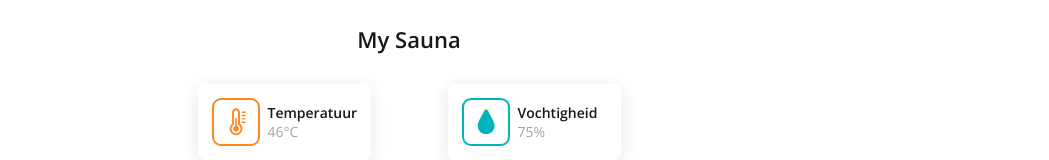
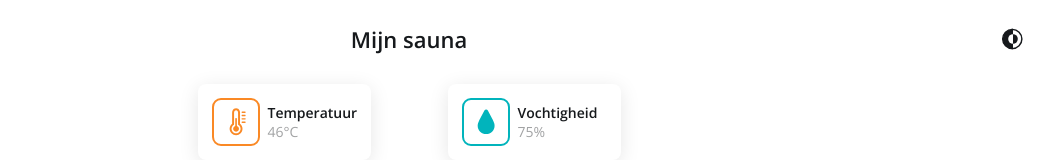
Before and after one commit to jhaenen/Sauna, a Vue app in the folder Site/: page / in a window 1280 px wide. Shown: the top 160 px of the page, without its empty margins (231-1280 px from the left). Built offline with nearby package versions, Linux system fonts and the light colour scheme; the HTML template or start-up script is replaced by a standard one.

Commit message:
Added dark mode

```diff
--- a/Site/src/app.vue
+++ b/Site/src/app.vue
@@ -1,21 +1,26 @@
 <template>
-    <div id="body">
-        <div id="title">{{title}}</div>
+    <div id="body" :class="{lightMode: !(SD.darkMode), darkMode: SD.darkMode}">
+        <title-bar :title="title" back="false"/>
         <sensor-data/>
         <gallery/>
     </div>
 </template>
 
 <script>
+import Store from "./stores/Store"
+
+import titleBar from "./components/titleBar.vue"
 import sensorData from "./components/sensorData.vue"
 import gallery from "./components/gallery.vue"
 
 export default {
     name: "App",
-    components: {sensorData, gallery},
+    components: {sensorData, gallery, titleBar},
+
     data() {
         return {
-            title: "My Sauna"
+            title: "Mijn sauna",
+            SD: Store.data
         }
     }
 };
@@ -31,16 +36,21 @@ export default {
         color: #16191C;
     }
 
+    .lightMode {
+        color: #16191C;
+        background: #FFFFFF;
+    }
+
+    .darkMode {
+        background: #16191C;
+        color: #FFFFFF;
+    }
+
     #body {
         height: 100vh;
     }
-</style>
 
-<style scoped>
-    #title {
-        font-weight: 600;
-        text-align: center;
-        font-size: 22px;
-        padding: 24px 0 30px 0;
+    .clickable {
+        cursor: pointer;
     }
 </style>
--- a/Site/src/components/sensorData.vue
+++ b/Site/src/components/sensorData.vue
@@ -1,13 +1,13 @@
 <template>
-    <div id="container"><div id="itemHolder">
-        <div class="item">
+    <div id="container"><div id="itemHolder" :class="{lightMode: !(SD.darkMode), darkMode: SD.darkMode}">
+        <div :class="{item: true, lightMode: !(SD.darkMode), darkMode: SD.darkMode}">
             <temp-icon class="icon"/>
             <div>
                 <div class="title">Temperatuur</div>
                 <div class="value">46&#176;C</div>
             </div>
         </div>
-        <div class="item">
+        <div :class="{item: true, lightMode: !(SD.darkMode), darkMode: SD.darkMode}">
             <hum-icon class="icon"/>
             <div>
                 <div class="title">Vochtigheid</div>
@@ -18,12 +18,19 @@
 </template>
 
 <script>
+import Store from "../stores/Store"
+
 import tempIcon from "../assets/temperatuur_icon.svg"
 import humIcon from "../assets/vochtigheid_icon.svg"
 
 export default {
     name: "sensorData",
-    components: {tempIcon, humIcon}
+    components: {tempIcon, humIcon},
+    data() {
+        return {
+            SD: Store.data
+        }
+    }
 }
 </script>
 
@@ -36,7 +43,15 @@ export default {
 
     #itemHolder {
         width: 100vw;
+
+    }
+
+    #itemHolder.lightMode {
         box-shadow: 0 4px 20px rgba(0, 0, 0, 0.1);
+    }
+
+    .item.darkMode {
+        background: #1d2327;
     }
 
     .item {
@@ -45,7 +60,6 @@ export default {
         display: flex;
         align-items: center;
         justify-content: flex-start;
-
     }
 
     @media only screen and (min-width: 370px) {
@@ -58,9 +72,16 @@ export default {
             box-shadow: 0 0 0 rgba(0, 0, 0, 0);
         }
 
+        #itemHolder.lightMode {
+            box-shadow: 0 0 0 rgba(0, 0, 0, 0);
+        }
+
         .item {
             margin: 0;
             border-radius: 8px;
+        }
+
+        .item.lightMode {
             box-shadow: 0 4px 20px rgba(0, 0, 0, 0.1);
         }
     }
--- /dev/null
+++ b/Site/src/components/titleBar.vue
@@ -0,0 +1,54 @@
+<template>
+    <div id="titleBar"><div id="title">{{title}}</div><dark-mode-icon :class="{icon: true, clickable: true, darkMode: SD.darkMode}" @click="SD.darkMode = !(SD.darkMode)"/></div>
+
+</template>
+
+<script>
+import Store from "../stores/Store"
+
+import darkModeIcon from "../assets/darkmode.svg"
+
+export default {
+    name: "titleBar",
+    props: ['title', 'back'],
+    components: {darkModeIcon},
+    data() {
+        return {
+            SD: Store.data
+        }
+    }
+}
+</script>
+
+<style scoped>
+    #titleBar {
+        position: relative;
+        display: flex;
+        align-items: center;
+        justify-content: space-evenly;
+        padding: 24px 0 30px 0;
+    }
+
+    #title {
+        font-weight: 600;
+        text-align: center;
+        font-size: 22px;
+    }
+
+    .icon {
+        position: absolute;
+        width: 24px;
+        height: 24px;
+        right: 24px;
+    }
+
+    .icon.darkMode > .black {
+        stroke: #ffffff;
+        fill: #ffffff;
+    }
+
+    .icon.darkMode > .white {
+        stroke: #ffffff;
+        fill: #16191C;
+    }
+</style>
--- /dev/null
+++ b/Site/src/stores/Store.js
@@ -0,0 +1,7 @@
+const Store = {
+    data: {
+        darkMode: false
+    }
+};
+
+export default Store;
```
Also changed, not shown: Site/src/assets/darkmode.svg (added), 3 other files (tests, documents, lock files or other folders).
